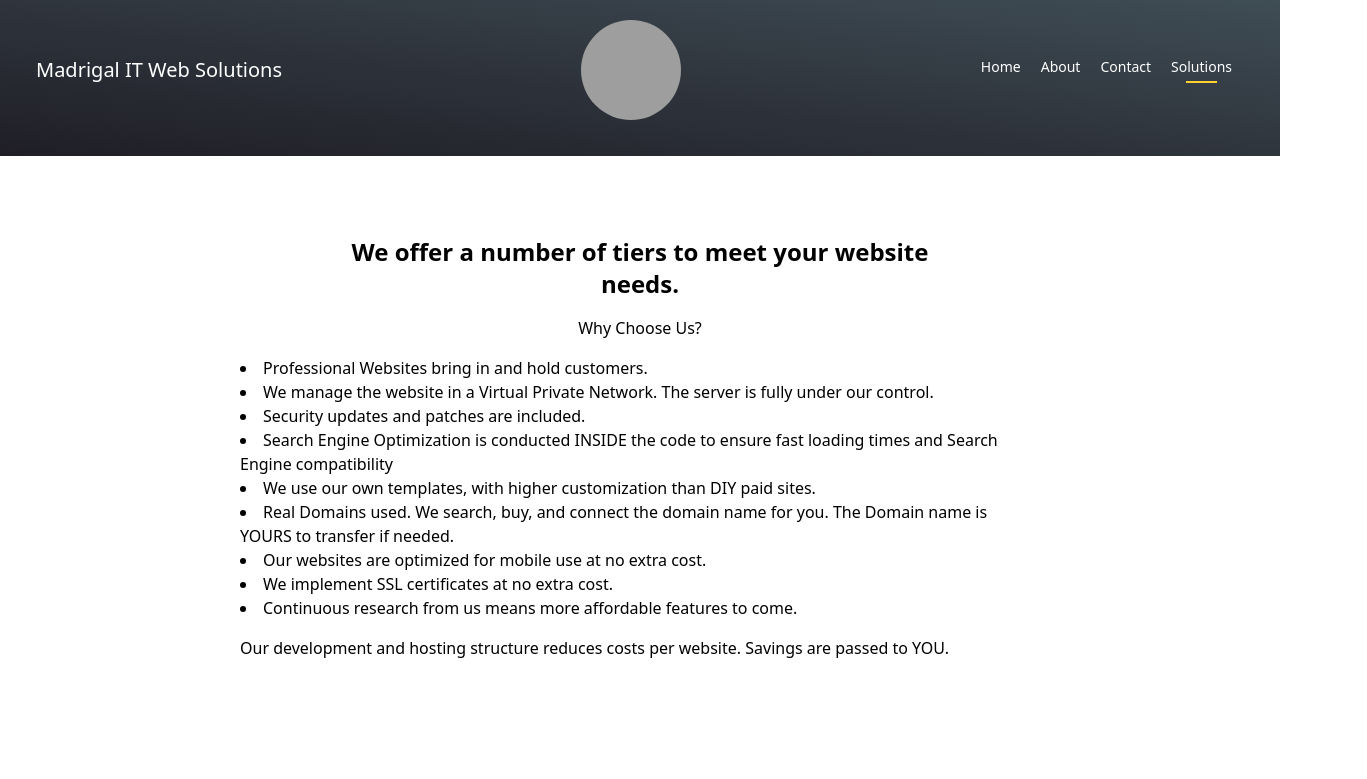
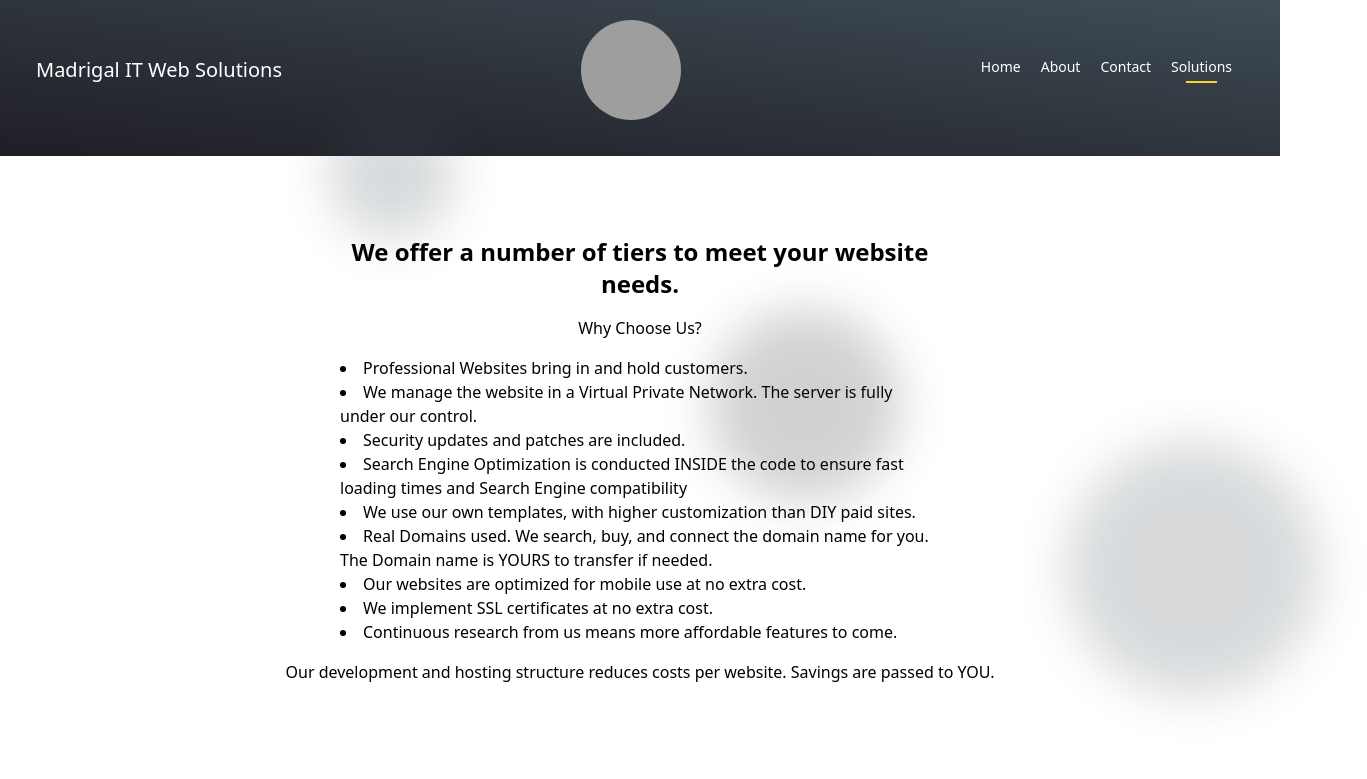
Before and after one commit to SergioABMadrigal/Madrigal-IT-Web-Solutions, a React (Vite) app in the folder frontend/: page /solutions in a window 1280 px wide. Shown: the top 779 px of the page, 1367 px wide, since content can reach past the window. Built offline with nearby package versions, Linux system fonts and the light colour scheme; grey boxes are pictures that could not be loaded.

Commit message:
Remove .gitignore file, add motion dependency, and implement FloatingShape component; update Contact and Solutions pages for improved UI

```diff
--- a/frontend/package.json
+++ b/frontend/package.json
@@ -11,6 +11,7 @@
   },
   "dependencies": {
     "@tailwindcss/vite": "^4.0.7",
+    "motion": "^12.6.3",
     "react": "^19.0.0",
     "react-dom": "^19.0.0",
     "react-icons": "^5.5.0",
--- /dev/null
+++ b/frontend/src/Components/FloatingShape.jsx
@@ -0,0 +1,33 @@
+import { motion } from "framer-motion";
+import PropTypes from "prop-types";
+
+const FloatingShape = ({ color, size, top, left, delay }) => {
+	return (
+		<motion.div
+			className={`absolute rounded-full ${color} ${size} opacity-20 blur-xl`}
+			style={{ top, left }}
+			animate={{
+				y: ["0%", "100%", "0%"],
+				x: ["0%", "100%", "0%"],
+				rotate: [0, 360],
+			}}
+			transition={{
+				duration: 20,
+				ease: "linear",
+				repeat: Infinity,
+				delay,
+			}}
+			aria-hidden='true'
+		/>
+	);
+};
+
+FloatingShape.propTypes = {
+	color: PropTypes.string.isRequired,
+	size: PropTypes.string.isRequired,
+	top: PropTypes.oneOfType([PropTypes.string, PropTypes.number]).isRequired,
+	left: PropTypes.oneOfType([PropTypes.string, PropTypes.number]).isRequired,
+	delay: PropTypes.number.isRequired,
+};
+
+export default FloatingShape;
--- a/frontend/src/Pages/Contact.jsx
+++ b/frontend/src/Pages/Contact.jsx
@@ -1,11 +1,11 @@
-import React from 'react'
+
 
 const Contact = () => {
   return (
     <div className='flex flex-col items-center justify-center px-20 py-15'>
       <h1 className='text-3xl font-bold mb-4'>Contact Us</h1>
-      <p className='text-lg mb-2'>Email: smadrigal@madrigalit.dev</p>
-      <p className='text-lg mb-2'>Phone: 413-961-9257</p>
+      <p className='text-xl mb-2'>Email: smadrigal@madrigalit.dev</p>
+
 
     </div>
   )
--- a/frontend/src/Pages/Solutions.jsx
+++ b/frontend/src/Pages/Solutions.jsx
@@ -1,14 +1,19 @@
+
+import FloatingShape from '../Components/FloatingShape.jsx';
 
 const Solution = () => {
   return (
     <div className="flex flex-col items-center justify-center mx-10 gap-4 py-20">
+      <FloatingShape/>
+      <FloatingShape color="bg-[#3f4d55]" size="w-32 h-32" top="5%" left="20%" delay={0} />
+      <FloatingShape color="bg-[#1f1e26]" size="w-48 h-48" top="30%" left="50%" delay={2} />
+      <FloatingShape color="bg-[#3f4d55]" size="w-64 h-64" top="50%" left="80%" delay={4} />
       <div className="flex flex-col gap-4 w-1/2 text-center">
       <h1 className="text-2xl font-bold">We offer a number of tiers to meet your website needs.</h1>
       <p>Why Choose Us?</p>
       </div>
-      <div className="flex flex-col gap-4 w-2/3">
-
-        <ul className="list-disc list-inside text-left">
+      <div className="flex flex-col gap-4 w-2/3 items-center">
+      <ul className="list-disc list-inside text-left w-3/4">
         <li>Professional Websites bring in and hold customers.</li>
         <li>We manage the website in a Virtual Private Network. The server is fully under our control.</li>
         <li>Security updates and patches are included.</li>
@@ -19,7 +24,7 @@ const Solution = () => {
         <li>We implement SSL certificates at no extra cost.</li>
         <li>Continuous research from us means more affordable features to come.</li>
       </ul>
-        <p>Our development and hosting structure reduces costs per website. Savings are passed to YOU.</p>
+      <p className="text-center">Our development and hosting structure reduces costs per website. Savings are passed to YOU.</p>
       </div>
     </div>
     )
```
Also changed, not shown: 2 other files (tests, documents, lock files or other folders). Lines whose indentation alone changed are shown as unchanged.
